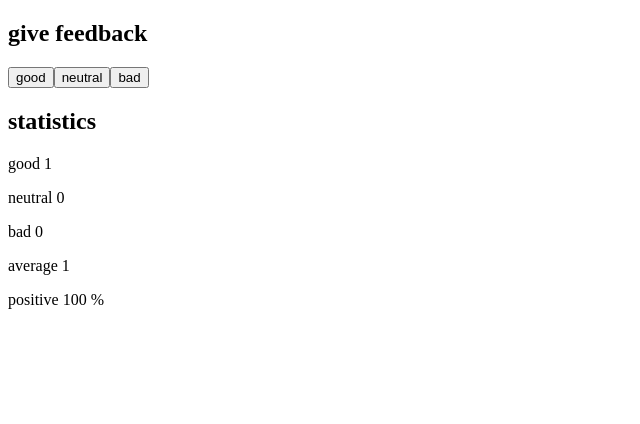
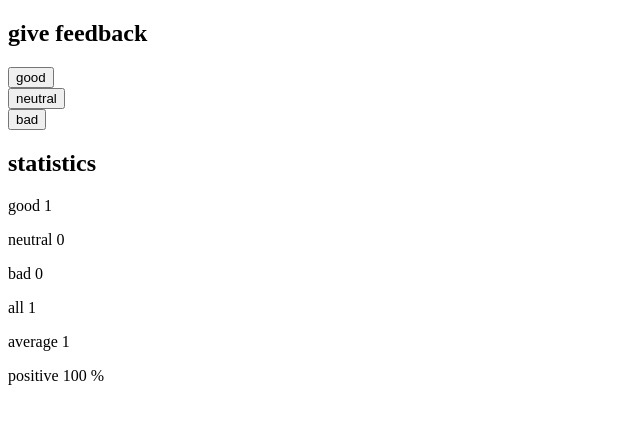
Before and after one commit to mikaton/mooc_fullstack_open_2020, a React (Create React App) app in the folder osa1/unicafe/: page / in a window 1280 px wide. Both pictures are taken after a click on the button "good". Shown: the top 424 px of the page, without its empty margins (0-640 px from the left). Built offline with nearby package versions, Linux system fonts and the light colour scheme; the HTML template or start-up script is replaced by a standard one.

Commit message:
tehtävä 1.10

```diff
--- a/osa1/unicafe/src/App.js
+++ b/osa1/unicafe/src/App.js
@@ -1,4 +1,20 @@
 import React, {useState, useEffect} from 'react';
+
+function Button({ handleClick, name }) {
+  return (
+    <div>
+      <button onClick={handleClick}>{name}</button>
+    </div>
+  )
+}
+
+function Statistic({ name, value }) {
+  return (
+    <div>
+      <p>{name} {value}</p>
+    </div>
+  )
+}
 
 function Statistics(props) {
   if(props.all === 0) {
@@ -11,11 +27,12 @@ function Statistics(props) {
   return (
     <div>
       <h2>statistics</h2>
-      <p>good {props.good}</p>
-      <p>neutral {props.neutral}</p>
-      <p>bad {props.bad}</p>
-      <p>average {props.average}</p>
-      <p>positive {props.positive} %</p>
+      <Statistic name="good" value={props.good} />
+      <Statistic name="neutral" value={props.neutral} />
+      <Statistic name="bad" value={props.bad} />
+      <Statistic name="all" value={props.all} />
+      <Statistic name="average" value={props.average} />
+      <Statistic name="positive" value={props.positive + " %"} />
     </div>
   );
 }
@@ -52,9 +69,9 @@ function App() {
   return (
     <div>
       <h2>give feedback</h2>
-      <button onClick={handleGood}>good</button>
-      <button onClick={handleNeutral}>neutral</button>
-      <button onClick={handleBad}>bad</button>
+      <Button handleClick={handleGood} name="good" />
+      <Button handleClick={handleNeutral} name="neutral" />
+      <Button handleClick={handleBad} name="bad" />
       <Statistics
         good={good}
         neutral={neutral}
```
